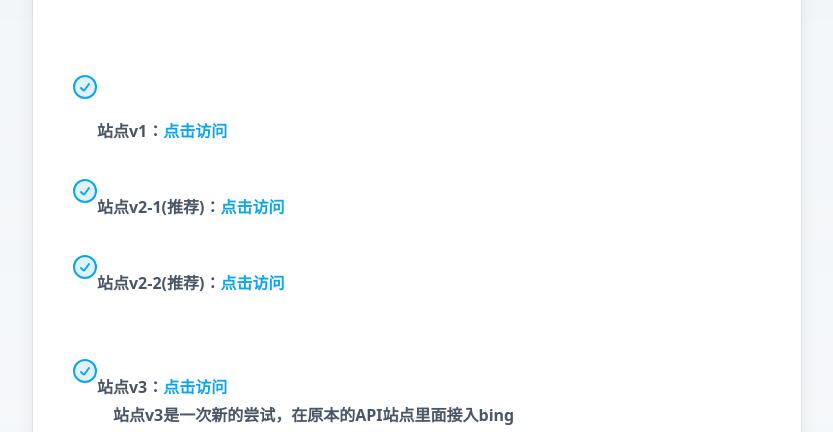
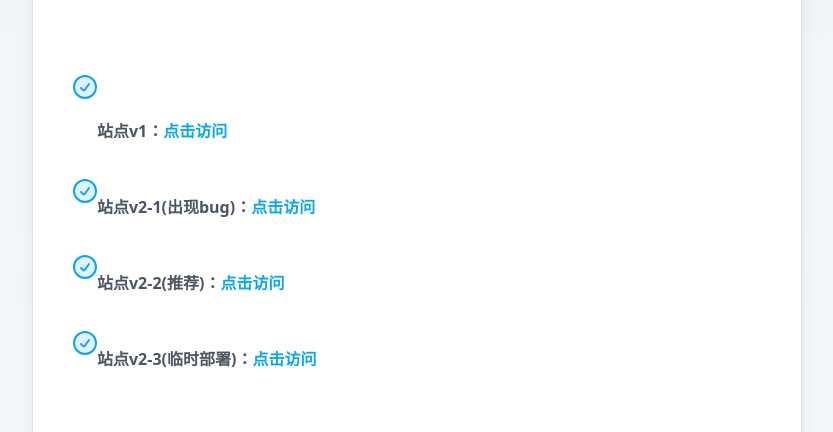
Before and after one commit to zhanghxiao/bingallone, a website: page index.html in a window 1280 px wide. Shown: the part 295-727 px from the top of the page, without its empty margins (223-1056 px from the left). Drawn offline with nearby package versions, Linux system fonts and the light colour scheme.

Commit message:
Update index.html

```diff
--- a/index.html
+++ b/index.html
@@ -65,14 +65,14 @@
           </div>
 
               </li>
-              <li class="flex items-center">
+                           <li class="flex items-center">
                 <svg class="h-6 w-6 flex-none fill-sky-100 stroke-sky-500 stroke-2" stroke-linecap="round"
                   stroke-linejoin="round">
                   <circle cx="12" cy="12" r="11" />
                   <path d="m8 13 2.165 2.165a1 1 0 0 0 1.521-.126L16 9" fill="none" />
                 </svg>
 <div class="pt-8 text-base font-semibold leading-7">
-            <p class="text-gray-600 overflow-hidden">站点v2-1(推荐)：<a href="https://mistp-bingbing.hf.space/"
+            <p class="text-gray-600 overflow-hidden">站点v2-1(出现bug)：<a href="https://mistp-letsbingo.hf.space/"
                 target="_blank"
                 class="text-sky-500 hover:text-sky-600">点击访问</a></p>
           </div>
@@ -85,6 +85,18 @@
                 </svg>
 <div class="pt-8 text-base font-semibold leading-7">
             <p class="text-gray-600 overflow-hidden">站点v2-2(推荐)：<a href="https://jv93y2-3000.csb.app/"
+                target="_blank"
+                class="text-sky-500 hover:text-sky-600">点击访问</a></p>
+          </div>
+              </li>
+<li class="flex items-center">
+                <svg class="h-6 w-6 flex-none fill-sky-100 stroke-sky-500 stroke-2" stroke-linecap="round"
+                  stroke-linejoin="round">
+                  <circle cx="12" cy="12" r="11" />
+                  <path d="m8 13 2.165 2.165a1 1 0 0 0 1.521-.126L16 9" fill="none" />
+                </svg>
+<div class="pt-8 text-base font-semibold leading-7">
+            <p class="text-gray-600 overflow-hidden">站点v2-3(临时部署)：<a href="https://tzzgsf-3000.csb.app/"
                 target="_blank"
                 class="text-sky-500 hover:text-sky-600">点击访问</a></p>
           </div>
```
